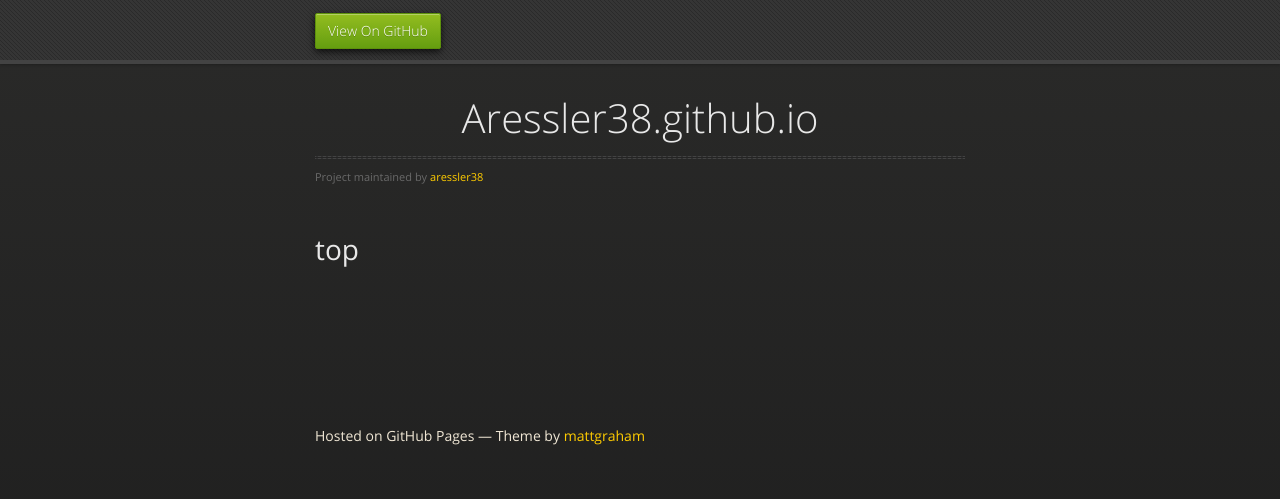
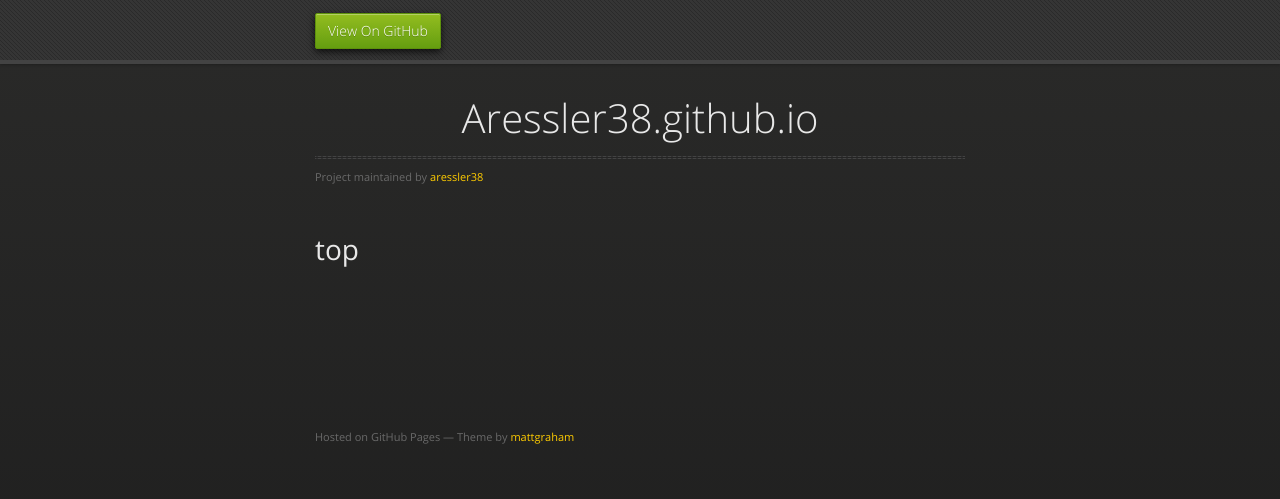
Before and after one commit to aressler38/aressler38.github.io, a plain HTML site: page index.html in a window 1280 px wide. Drawn offline with nearby package versions, Linux system fonts and the light colour scheme.

Commit message:
smaller font

```diff
--- a/stylesheets/styles.css
+++ b/stylesheets/styles.css
@@ -806,7 +806,7 @@
   font-size: 18px;
   text-align: center;
 }
-section #title .credits {
+section .credits {
   font-size: 11px;
   font-family: 'OpenSansRegular', "Helvetica Neue", Helvetica, Arial, sans-serif;
   font-weight: normal;
```
